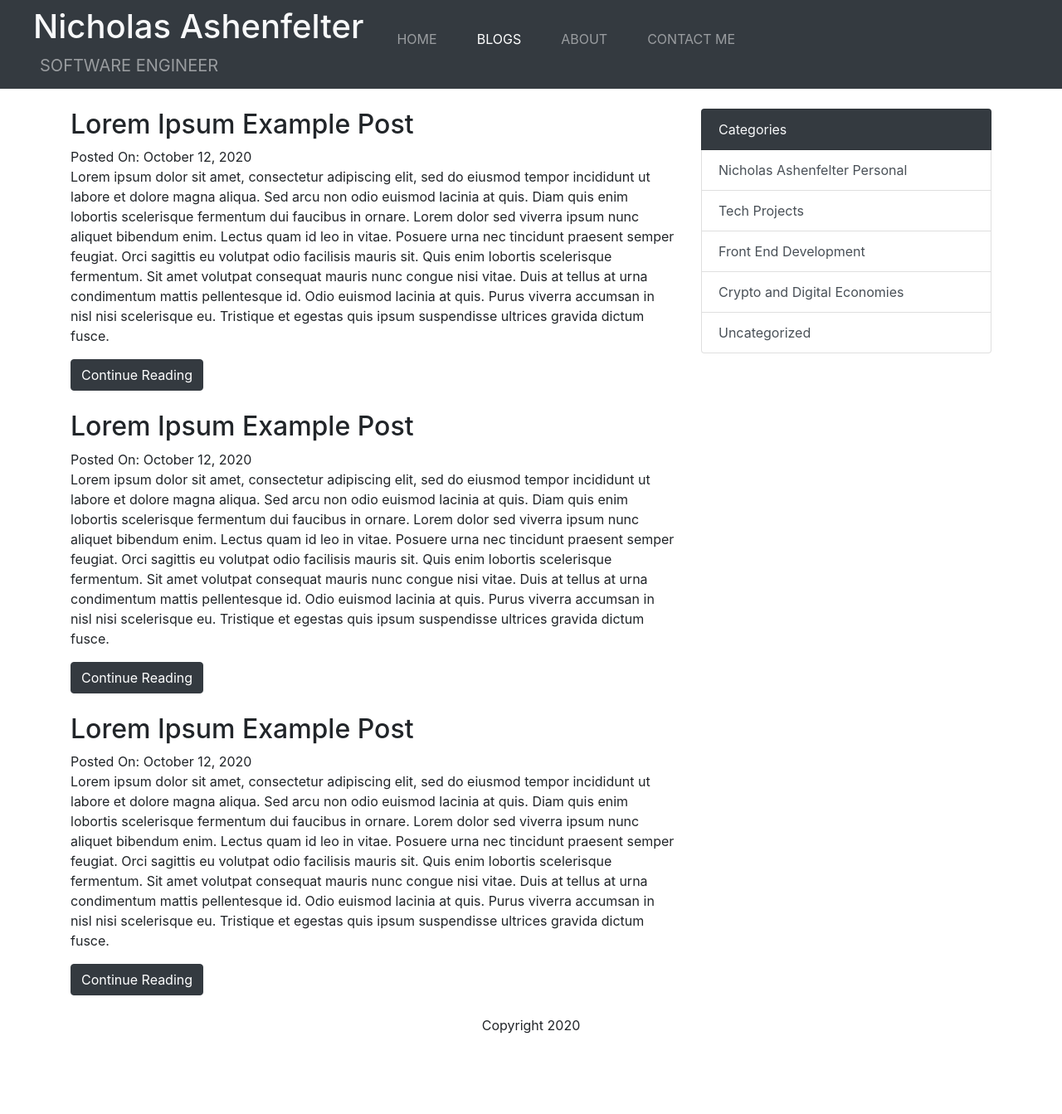
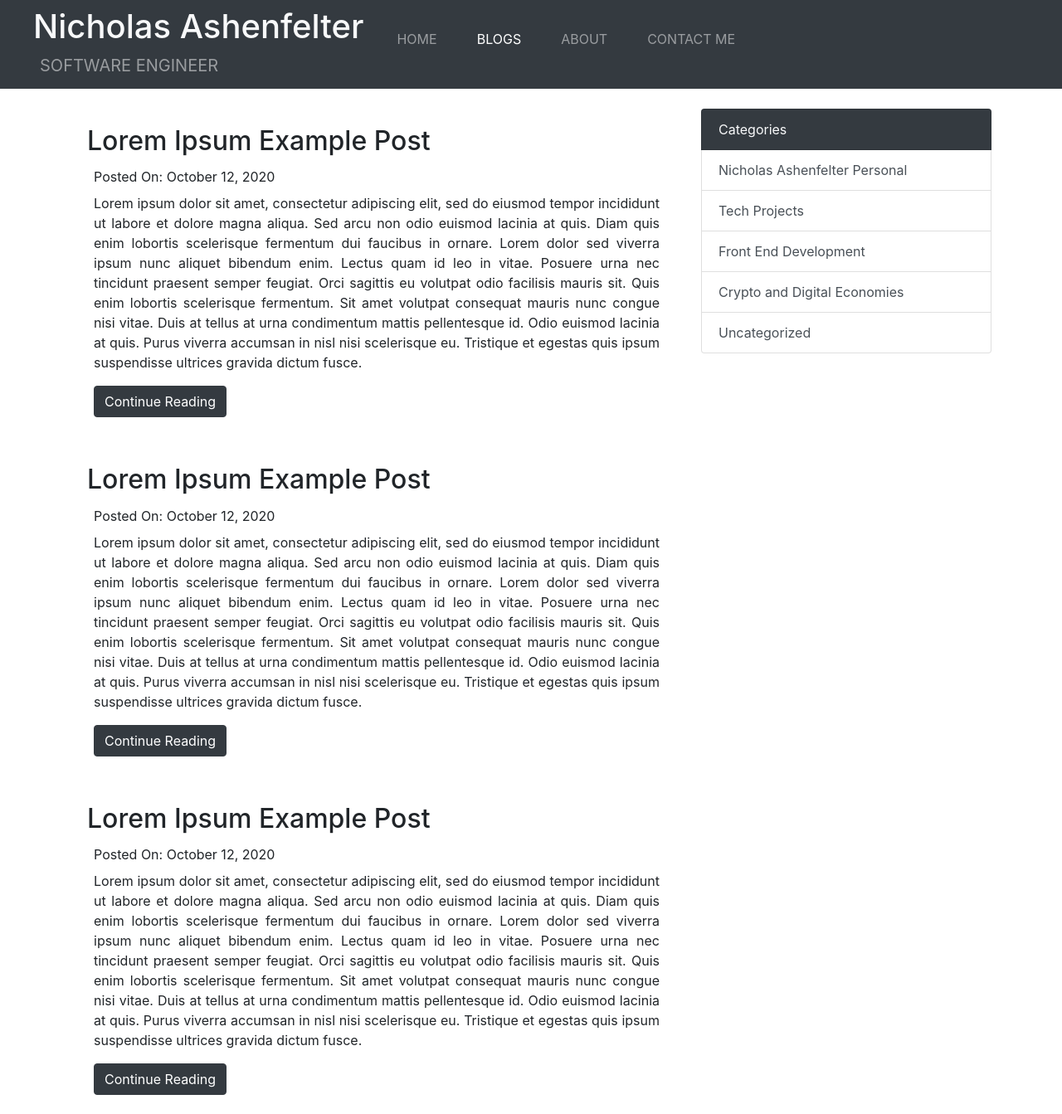
Before and after one commit to Dracnea/SimpliLearnGitProject, a plain HTML site: page Project/blogs.html in a window 1280 px wide. Shown: the part 13-1356 px from the top of the page at 83% size. Before the commit the page ends 1277 px from the top, so only its background shows below. Drawn offline with nearby package versions, Linux system fonts and the light colour scheme.

Commit message:
Add bootstrap cards and fix styling

```diff
--- a/Project/blogs.html
+++ b/Project/blogs.html
@@ -33,16 +33,14 @@
                 <div class = "container mt-4">
                     <div class = "row">
                         <div class = "col-xl-8 mb-4">
-                            <article>
-                                <header>
-                                    <h2>
-                                        Lorem Ipsum Example Post
-                                    </h2>
-                                </header>
-                                <footer>
+                            <div class = "card mb-3 border-0">
+                                <div class = "card-body">
+                                    <h2 class = "card-title">Lorem Ipsum Example Post</h2>
+                                    <article class = "ml-2 ">
+                                        <div class = "mb-2">
                                             <span>Posted On:</span>
                                             <time class = "entry-date published" datetime = "2020-10-12T16:38:00+00:00">October 12, 2020</time>
-                                </footer>
+                                        </div>
                                         <div class = "entry-content">
                                             <p class = article-content>
                                                 Lorem ipsum dolor sit amet, consectetur adipiscing elit, sed do eiusmod tempor incididunt ut labore et dolore magna aliqua. Sed arcu non odio euismod lacinia at quis. Diam quis enim lobortis scelerisque fermentum dui faucibus in ornare. Lorem dolor sed viverra ipsum nunc aliquet bibendum enim. Lectus quam id leo in vitae. Posuere urna nec tincidunt praesent semper feugiat. Orci sagittis eu volutpat odio facilisis mauris sit. Quis enim lobortis scelerisque fermentum. Sit amet volutpat consequat mauris nunc congue nisi vitae. Duis at tellus at urna condimentum mattis pellentesque id. Odio euismod lacinia at quis. Purus viverra accumsan in nisl nisi scelerisque eu. Tristique et egestas quis ipsum suspendisse ultrices gravida dictum fusce.
@@ -50,18 +48,16 @@
                                         </div>
                                         <a href = "blog1.html" class = "btn btn-dark">Continue Reading</a>
                                     </article>
-
-                            <br>
-                            <article>
-                                <header>
-                                    <h2>
-                                        Lorem Ipsum Example Post
-                                    </h2>
-                                </header>
-                                <footer>
+                                </div>
+                            </div>
+                            <div class = "card mb-3 border-0">
+                                <div class = "card-body">
+                                    <h2 class = "card-title">Lorem Ipsum Example Post</h2>
+                                    <article class = "ml-2 ">
+                                        <div class = "mb-2">
                                             <span>Posted On:</span>
                                             <time class = "entry-date published" datetime = "2020-10-12T16:38:00+00:00">October 12, 2020</time>
-                                </footer>
+                                        </div>
                                         <div class = "entry-content">
                                             <p class = article-content>
                                                 Lorem ipsum dolor sit amet, consectetur adipiscing elit, sed do eiusmod tempor incididunt ut labore et dolore magna aliqua. Sed arcu non odio euismod lacinia at quis. Diam quis enim lobortis scelerisque fermentum dui faucibus in ornare. Lorem dolor sed viverra ipsum nunc aliquet bibendum enim. Lectus quam id leo in vitae. Posuere urna nec tincidunt praesent semper feugiat. Orci sagittis eu volutpat odio facilisis mauris sit. Quis enim lobortis scelerisque fermentum. Sit amet volutpat consequat mauris nunc congue nisi vitae. Duis at tellus at urna condimentum mattis pellentesque id. Odio euismod lacinia at quis. Purus viverra accumsan in nisl nisi scelerisque eu. Tristique et egestas quis ipsum suspendisse ultrices gravida dictum fusce.
@@ -69,17 +65,16 @@
                                         </div>
                                         <a href = "blog1.html" class = "btn btn-dark">Continue Reading</a>
                                     </article>
-                            <br>
-                            <article>
-                                <header>
-                                    <h2>
-                                        Lorem Ipsum Example Post
-                                    </h2>
-                                </header>
-                                <footer>
+                                </div>
+                            </div>
+                            <div class = "card mb-3 border-0">
+                                <div class = "card-body">
+                                    <h2 class = "card-title">Lorem Ipsum Example Post</h2>
+                                    <article class = "ml-2 ">
+                                        <div class = "mb-2">
                                             <span>Posted On:</span>
                                             <time class = "entry-date published" datetime = "2020-10-12T16:38:00+00:00">October 12, 2020</time>
-                                </footer>
+                                        </div>
                                         <div class = "entry-content">
                                             <p class = article-content>
                                                 Lorem ipsum dolor sit amet, consectetur adipiscing elit, sed do eiusmod tempor incididunt ut labore et dolore magna aliqua. Sed arcu non odio euismod lacinia at quis. Diam quis enim lobortis scelerisque fermentum dui faucibus in ornare. Lorem dolor sed viverra ipsum nunc aliquet bibendum enim. Lectus quam id leo in vitae. Posuere urna nec tincidunt praesent semper feugiat. Orci sagittis eu volutpat odio facilisis mauris sit. Quis enim lobortis scelerisque fermentum. Sit amet volutpat consequat mauris nunc congue nisi vitae. Duis at tellus at urna condimentum mattis pellentesque id. Odio euismod lacinia at quis. Purus viverra accumsan in nisl nisi scelerisque eu. Tristique et egestas quis ipsum suspendisse ultrices gravida dictum fusce.
@@ -87,6 +82,8 @@
                                         </div>
                                         <a href = "blog1.html" class = "btn btn-dark">Continue Reading</a>
                                     </article>
+                                </div>
+                            </div>
                         </div>
                         <div class = "col-xl-4 fixed">
                             <div class="list-group">
--- a/Project/styles.css
+++ b/Project/styles.css
@@ -1,6 +1,10 @@
 li {
     padding-left: 1em;
     padding-right: 1em;
+}
+
+article {
+    text-align: justify;
 }
 
 span.text-light2{
@@ -26,4 +30,4 @@ span.text-light2{
     bottom: 0;
     width: 100%;
     height: 2.5rem;            /* Footer height */
-  }
+}
```
Lines whose indentation alone changed are shown as unchanged.
